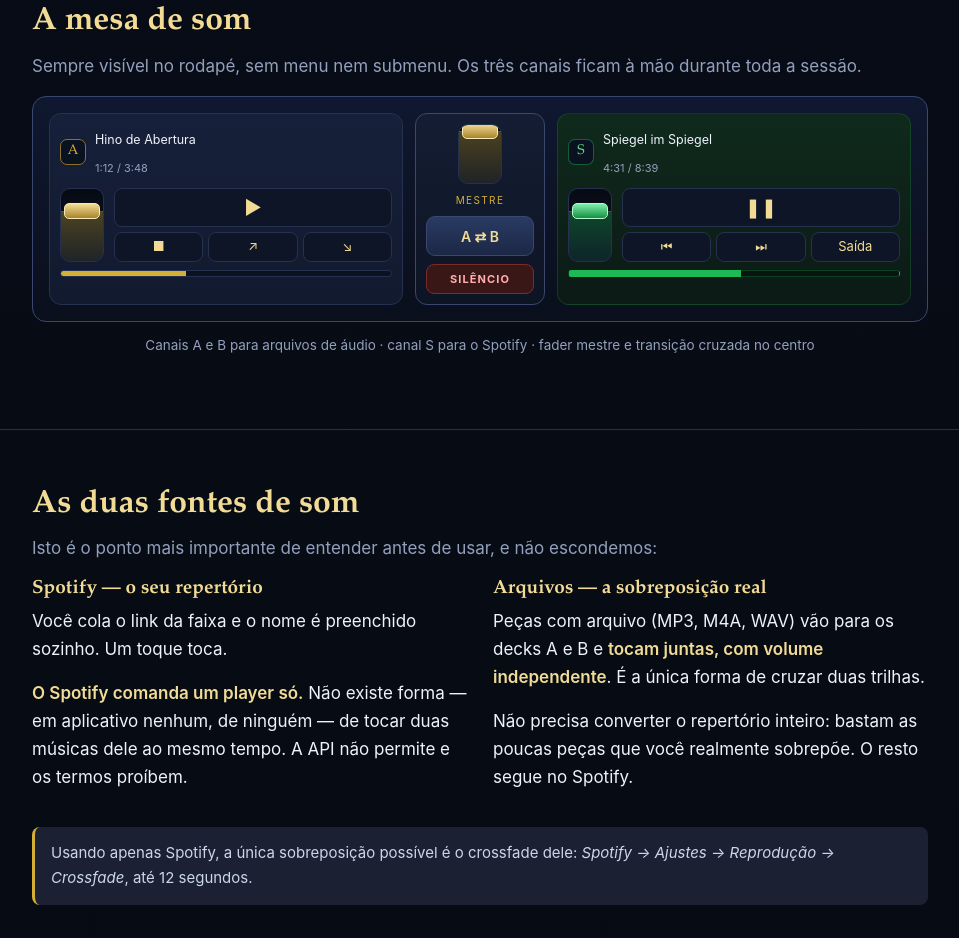
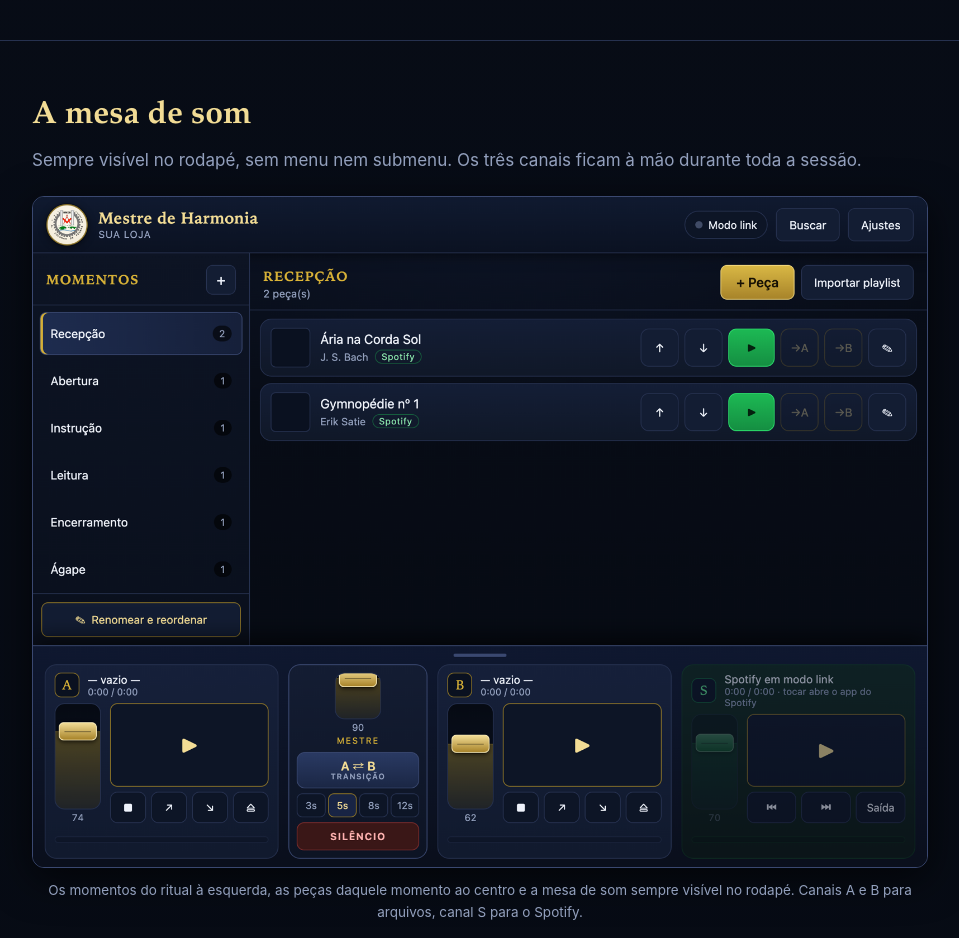
Before and after one commit to marcelinoeviva-creator/mestre-de-harmonia, a plain HTML site: page sobre/index.html in a window 1280 px wide. Shown: the part 1322-2260 px from the top of the page, without its empty margins (160-1119 px from the left). Drawn offline with Linux system fonts and the light colour scheme.

Commit message:
Põe capturas reais na apresentação e retira o acesso ao app
As telas são do aplicativo rodando, capturadas em alta resolução — mas
com repertório neutro, de domínio público, e momentos genéricos. Nenhum
conteúdo de ritual aparece nas imagens.

Os botões que levavam ao aplicativo saem: ele ainda não está disponível
para as Lojas. No lugar, a chamada leva ao contato, com aviso de que
está em testes na Loja mãe.

Co-Authored-By: Claude Opus 5 <noreply@anthropic.com>

```diff
--- a/sobre/index.html
+++ b/sobre/index.html
@@ -112,6 +112,12 @@ header h1{font-size:clamp(32px,6vw,50px); color:var(--gold-hi); letter-spacing:.
 .panic{width:100%; height:30px; border-radius:8px; background:#3a1717; border:1px solid #7a2c2c;
   color:#ffb0ae; display:grid; place-items:center; font-size:11px; letter-spacing:.1em; font-weight:700}
 .legenda{font-size:13.5px; color:var(--muted); margin-top:12px; text-align:center}
+.tela{margin:22px 0 0}
+.tela img{width:100%; height:auto; display:block; border-radius:12px;
+  border:1px solid var(--line-hi); box-shadow:0 10px 40px #000a}
+.tela figcaption{font-size:13.5px; color:var(--muted); margin-top:11px; text-align:center}
+.aviso-lancamento{margin:22px auto 0; max-width:520px; font-size:14.5px; color:var(--gold);
+  border:1px solid var(--gold-dim); border-radius:10px; padding:11px 16px; background:#1a150633}
 
 /* Passos */
 ol.passos{counter-reset:p; list-style:none; padding:0; margin:0}
@@ -153,9 +159,11 @@ footer a{color:var(--gold-hi)}
     </div>
 
     <div class="cta">
-      <a class="btn btn-1" href="../">Abrir o aplicativo</a>
-      <a class="btn btn-2" href="#instalar">Como instalar</a>
+      <a class="btn btn-1" href="#contato">Quero para minha Loja</a>
+      <a class="btn btn-2" href="#instalar">Como funciona a instalação</a>
     </div>
+    <p class="aviso-lancamento">Em fase final de testes na Loja mãe.
+      Disponível para as primeiras Lojas em breve.</p>
   </div>
 </header>
 
@@ -197,42 +205,11 @@ footer a{color:var(--gold-hi)}
     <p class="muted">Sempre visível no rodapé, sem menu nem submenu. Os três canais ficam à mão durante
       toda a sessão.</p>
 
-    <div class="console" aria-hidden="true">
-      <div class="ch">
-        <div class="ch-top"><span class="tag">A</span>
-          <span><span class="ch-name">Hino de Abertura</span><br><span class="ch-time">1:12 / 3:48</span></span>
-        </div>
-        <div class="ch-mid">
-          <div class="fader"><i></i><b></b></div>
-          <div class="keys"><div class="key big">▶</div>
-            <div class="row"><div class="key">■</div><div class="key">↗</div><div class="key">↘</div></div>
-          </div>
-        </div>
-        <div class="bar"></div>
-      </div>
-
-      <div class="mid">
-        <div class="fader" style="height:60px"><i style="height:90%"></i><b style="bottom:calc(90% - 8px)"></b></div>
-        <div style="font-size:10px;letter-spacing:.14em;color:var(--gold)">MESTRE</div>
-        <div class="swap">A ⇄ B</div>
-        <div class="panic">SILÊNCIO</div>
-      </div>
-
-      <div class="ch sp">
-        <div class="ch-top"><span class="tag">S</span>
-          <span><span class="ch-name">Spiegel im Spiegel</span><br><span class="ch-time">4:31 / 8:39</span></span>
-        </div>
-        <div class="ch-mid">
-          <div class="fader"><i></i><b></b></div>
-          <div class="keys"><div class="key big">❚❚</div>
-            <div class="row"><div class="key">⏮</div><div class="key">⏭</div><div class="key">Saída</div></div>
-          </div>
-        </div>
-        <div class="bar"></div>
-      </div>
-    </div>
-    <p class="legenda">Canais A e B para arquivos de áudio · canal S para o Spotify · fader mestre e
-      transição cruzada no centro</p>
+    <figure class="tela">
+      <img src="telas/painel.png" alt="Tela do aplicativo: momentos do ritual à esquerda, peças ao centro e a mesa de som no rodapé" loading="lazy">
+      <figcaption>Os momentos do ritual à esquerda, as peças daquele momento ao centro e a mesa de
+        som sempre visível no rodapé. Canais A e B para arquivos, canal S para o Spotify.</figcaption>
+    </figure>
   </div>
 </section>
 
@@ -303,6 +280,11 @@ footer a{color:var(--gold-hi)}
     <p>No Spotify, na música: <strong>⋯ → Compartilhar → Copiar link</strong>. No app:
       <strong>+ Peça</strong>, colar, salvar. Dá para colar vários links de uma vez — vira uma peça
       para cada.</p>
+
+    <figure class="tela">
+      <img src="telas/peca.png" alt="Tela de cadastro de uma peça, com campo para o link do Spotify, nome, compositor e anotação de execução" loading="lazy">
+      <figcaption>Cola-se o link e o nome vem preenchido. A anotação de execução é a sua deixa.</figcaption>
+    </figure>
 
     <h3 style="margin-top:24px">Conectar o Spotify <span class="muted" style="font-weight:400">(opcional)</span></h3>
     <p>Sem configurar nada o app já funciona: tocar abre o Spotify. Conectar permite comandar a
@@ -391,20 +373,17 @@ footer a{color:var(--gold-hi)}
     <h3 style="margin-top:26px">A obra beneficiada</h3>
     <p><span class="preencher">[ Qual obra, o que ela faz e como o recurso é aplicado. ]</span></p>
 
-    <h3 style="margin-top:22px">Falar conosco</h3>
+    <h3 id="contato" style="margin-top:22px">Falar conosco</h3>
     <p>Para instalar na sua Loja, tirar dúvidas ou pedir ajuda a montar o repertório:<br>
       <span class="preencher">[ nome, e-mail ou WhatsApp ]</span></p>
 
-    <div class="cta" style="justify-content:flex-start">
-      <a class="btn btn-1" href="../">Abrir o aplicativo</a>
-    </div>
+
   </div>
 </section>
 
 <footer>
   <div class="wrap">
-    <p>Mestre de Harmonia · painel de música para sessões maçônicas<br>
-      <a href="../">Abrir o aplicativo</a></p>
+    <p>Mestre de Harmonia · painel de música para sessões maçônicas</p>
   </div>
 </footer>
 
```
Also changed, not shown: sobre/telas/painel.png (added), sobre/telas/peca.png (added).
